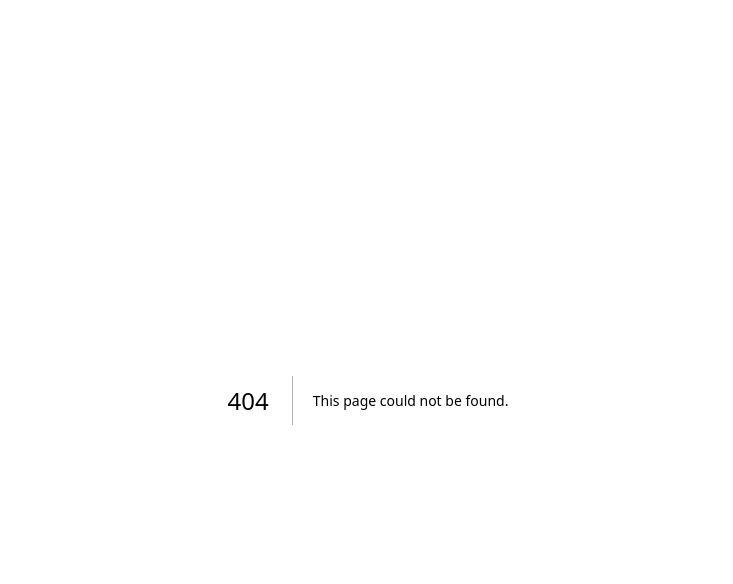
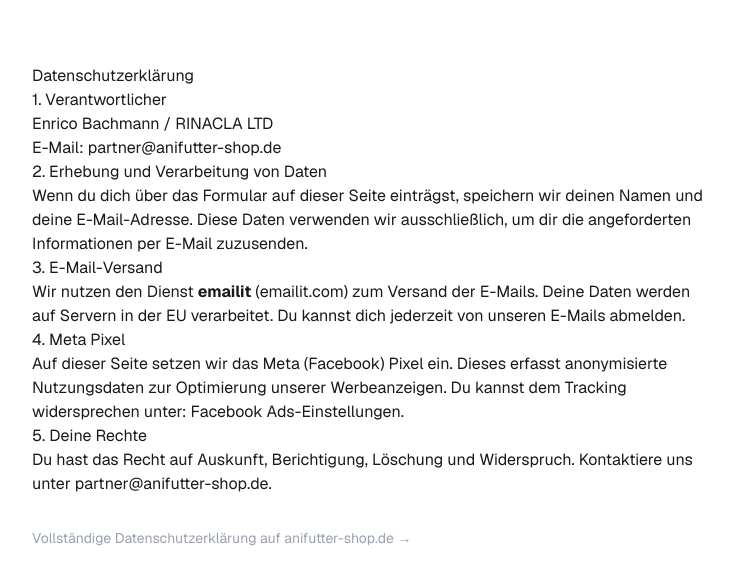
Before and after one commit to Rinacla/anifit-partner-funnel, a Next.js app: page /datenschutz in a window 1280 px wide. Before the commit this address had no page. Shown: the top 584 px of the page, without its empty margins (272-1005 px from the left). Built offline with nearby package versions, Linux system fonts and the light colour scheme.

Commit message:
feat: impressum + datenschutz pages (legal requirements for ads), update footer links

```diff
--- /dev/null
+++ b/app/datenschutz/page.tsx
@@ -0,0 +1,53 @@
+export const metadata = {
+  title: "Datenschutz",
+  robots: { index: false, follow: false },
+};
+
+export default function Datenschutz() {
+  return (
+    <div className="min-h-screen bg-white py-16 px-6">
+      <div className="max-w-2xl mx-auto prose prose-gray">
+        <h1>Datenschutzerklärung</h1>
+
+        <h2>1. Verantwortlicher</h2>
+        <p>
+          Enrico Bachmann / RINACLA LTD<br />
+          E-Mail: partner@anifutter-shop.de
+        </p>
+
+        <h2>2. Erhebung und Verarbeitung von Daten</h2>
+        <p>
+          Wenn du dich über das Formular auf dieser Seite einträgst, speichern wir deinen
+          Namen und deine E-Mail-Adresse. Diese Daten verwenden wir ausschließlich, um dir
+          die angeforderten Informationen per E-Mail zuzusenden.
+        </p>
+
+        <h2>3. E-Mail-Versand</h2>
+        <p>
+          Wir nutzen den Dienst <strong>emailit</strong> (emailit.com) zum Versand der E-Mails.
+          Deine Daten werden auf Servern in der EU verarbeitet. Du kannst dich jederzeit
+          von unseren E-Mails abmelden.
+        </p>
+
+        <h2>4. Meta Pixel</h2>
+        <p>
+          Auf dieser Seite setzen wir das Meta (Facebook) Pixel ein. Dieses erfasst anonymisierte
+          Nutzungsdaten zur Optimierung unserer Werbeanzeigen. Du kannst dem Tracking widersprechen
+          unter: <a href="https://www.facebook.com/settings?tab=ads">Facebook Ads-Einstellungen</a>.
+        </p>
+
+        <h2>5. Deine Rechte</h2>
+        <p>
+          Du hast das Recht auf Auskunft, Berichtigung, Löschung und Widerspruch.
+          Kontaktiere uns unter partner@anifutter-shop.de.
+        </p>
+
+        <p className="text-sm text-gray-400 mt-8">
+          <a href="https://www.anifutter-shop.de/content/partners/201289a/datenschutz/" className="text-gray-400 hover:text-gray-600">
+            Vollständige Datenschutzerklärung auf anifutter-shop.de →
+          </a>
+        </p>
+      </div>
+    </div>
+  );
+}
--- a/app/guide/page.tsx
+++ b/app/guide/page.tsx
@@ -190,9 +190,9 @@ export default function GuidePage() {
         <div className="max-w-2xl mx-auto px-6 text-center text-sm text-gray-400">
           <p>© {new Date().getFullYear()} Enrico Bachmann · Anifit-Fachberater</p>
           <p className="mt-1">
-            <a href="https://www.anifutter-shop.de/content/partners/201289a/impressum/" className="hover:text-gray-600">Impressum</a>
+            <a href="/impressum" className="hover:text-gray-600">Impressum</a>
             {" · "}
-            <a href="https://www.anifutter-shop.de/content/partners/201289a/datenschutz/" className="hover:text-gray-600">Datenschutz</a>
+            <a href="/datenschutz" className="hover:text-gray-600">Datenschutz</a>
           </p>
         </div>
       </footer>
--- /dev/null
+++ b/app/impressum/page.tsx
@@ -0,0 +1,42 @@
+export const metadata = {
+  title: "Impressum",
+  robots: { index: false, follow: false },
+};
+
+export default function Impressum() {
+  return (
+    <div className="min-h-screen bg-white py-16 px-6">
+      <div className="max-w-2xl mx-auto prose prose-gray">
+        <h1>Impressum</h1>
+        <p>
+          Angaben gemäß § 5 TMG / § 18 Abs. 2 MStV
+        </p>
+        <p>
+          <strong>Enrico Bachmann</strong><br />
+          RINACLA LTD<br />
+          Anifit-Fachberater (Provital GmbH)<br />
+          Fachberater-Nr.: 201289
+        </p>
+        <p>
+          <strong>Kontakt:</strong><br />
+          E-Mail: partner@anifutter-shop.de<br />
+          Web: <a href="https://www.anifutter-shop.de">www.anifutter-shop.de</a>
+        </p>
+        <p>
+          <strong>Verantwortlich für den Inhalt:</strong><br />
+          Enrico Bachmann
+        </p>
+        <p>
+          Die Produkte der Marke Anifit werden von der Provital GmbH hergestellt und vertrieben.
+          Als selbstständiger Fachberater empfehle ich diese Produkte und erhalte eine Provision
+          auf vermittelte Bestellungen.
+        </p>
+        <p className="text-sm text-gray-400 mt-8">
+          <a href="https://www.anifutter-shop.de/content/partners/201289a/impressum/" className="text-gray-400 hover:text-gray-600">
+            Vollständiges Impressum auf anifutter-shop.de →
+          </a>
+        </p>
+      </div>
+    </div>
+  );
+}
--- a/app/page.tsx
+++ b/app/page.tsx
@@ -195,9 +195,9 @@ export default function Home() {
         <div className="mx-auto max-w-3xl px-6 text-center text-sm text-gray-400">
           <p>© {new Date().getFullYear()} Enrico Bachmann · Anifit-Fachberater</p>
           <p className="mt-1">
-            <a href="https://www.anifutter-shop.de/content/partners/201289a/impressum/" className="hover:text-gray-600">Impressum</a>
+            <a href="/impressum" className="hover:text-gray-600">Impressum</a>
             {" · "}
-            <a href="https://www.anifutter-shop.de/content/partners/201289a/datenschutz/" className="hover:text-gray-600">Datenschutz</a>
+            <a href="/datenschutz" className="hover:text-gray-600">Datenschutz</a>
           </p>
         </div>
       </footer>
```
